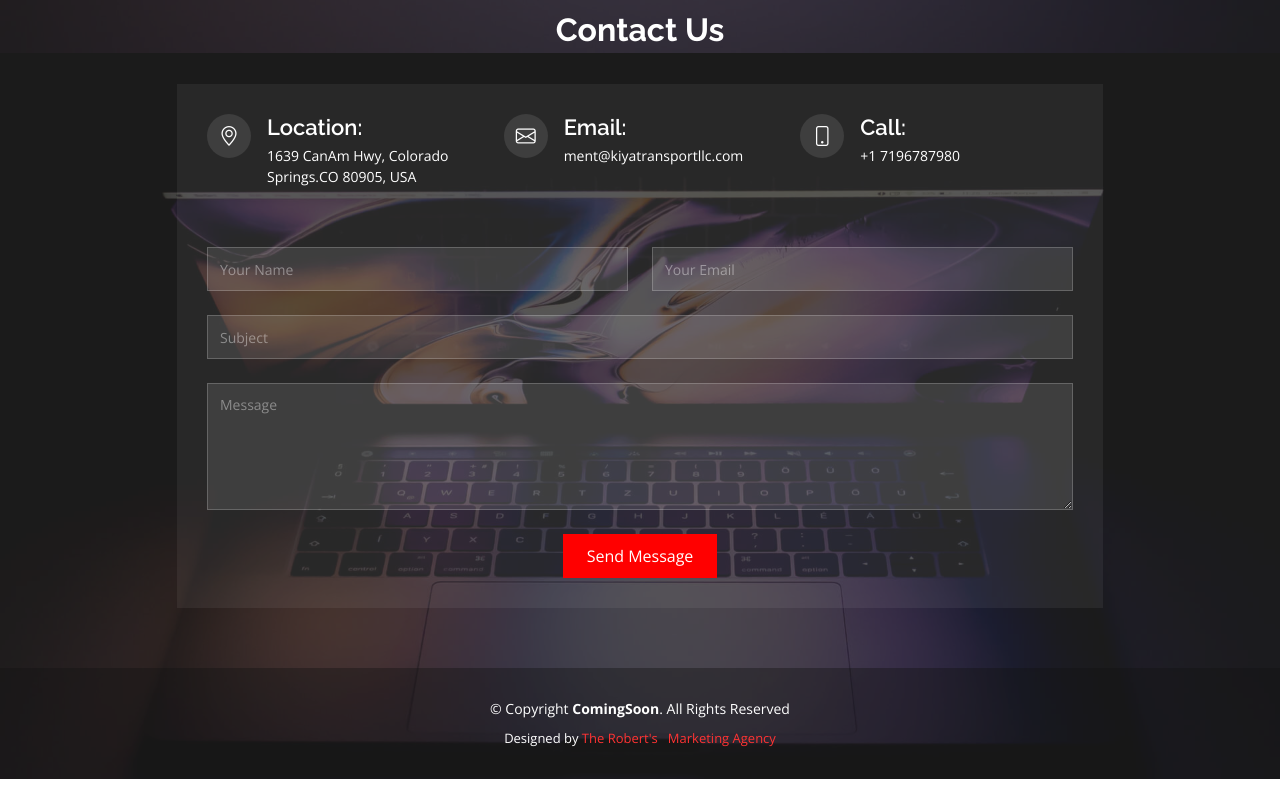
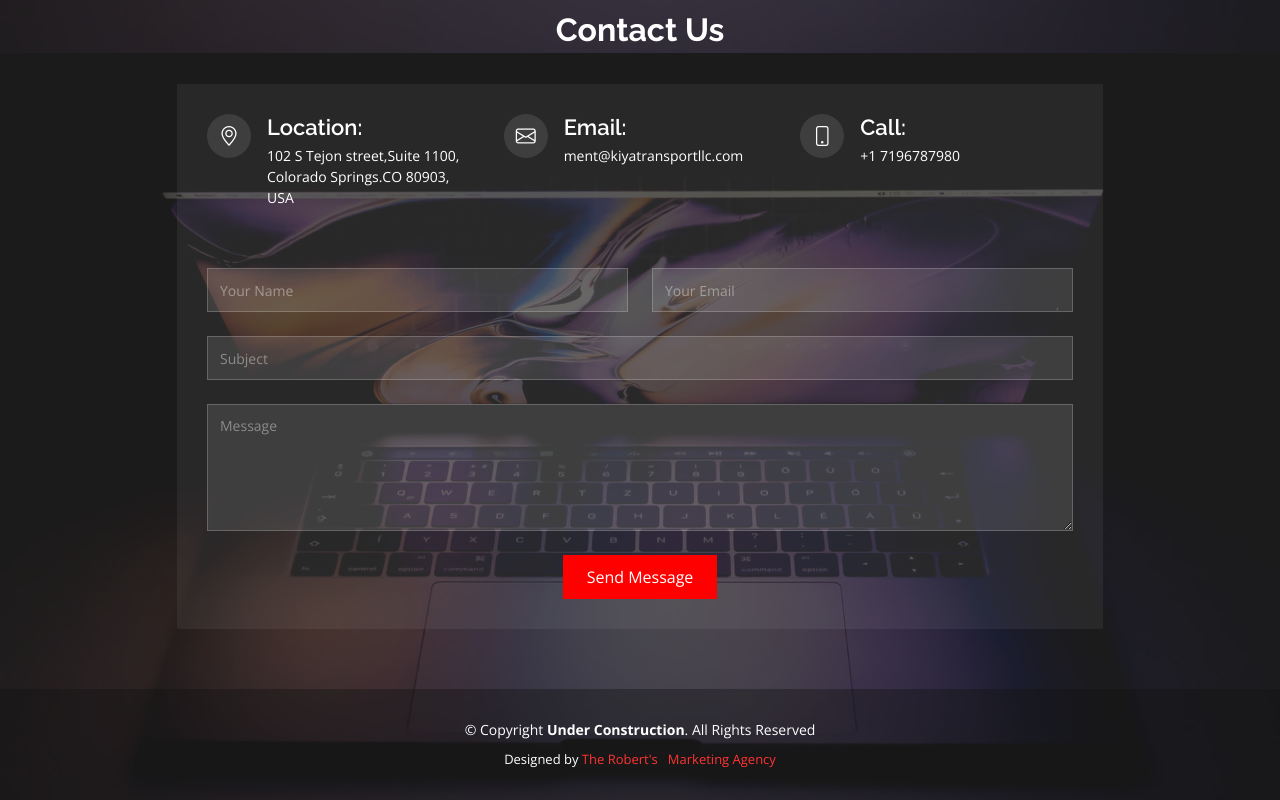
Before and after one commit to xman669/comingsoonkiyatransport-, a plain HTML site: page index.html in a window 1280 px wide. Shown: the part 795-1595 px from the top of the page. Before the commit the page ends 1574 px from the top, so only its background shows below. Drawn offline with nearby package versions, Linux system fonts and the light colour scheme; files whose address does not match are found by name.

Commit message:
Add files via upload

```diff
--- a/index.html
+++ b/index.html
@@ -62,7 +62,7 @@
                             <div class="row">
                                 <div class="col-lg-4 info"><i class="bi bi-geo-alt"></i>
                                     <h4>Location:</h4>
-                                    <p>1639 CanAm Hwy, Colorado Springs.CO 80905, USA</p>
+                                    <p>102 S Tejon street,Suite 1100,  Colorado Springs.CO 80903, USA</p>
                                 </div>
                                 <div class="col-lg-4 info mt-4 mt-lg-0"><i class="bi bi-envelope"></i>
                                     <h4>Email:</h4>
@@ -99,7 +99,7 @@
     </main>
     <footer id="footer">
         <div class="container">
-            <div class="copyright"><span> © Copyright </span><strong><span>ComingSoon</span></strong><span>. All Rights Reserved </span></div>
+            <div class="copyright"><span> © Copyright </span><strong><span>Under Construction</span></strong><span>. All Rights Reserved </span></div>
             <div class="credits"><span> Designed by </span><a href="https://www.therobertsllc.com">The Robert's&nbsp; &nbsp;Marketing Agency</a></div>
         </div>
     </footer><a class="d-flex justify-content-center align-items-center back-to-top" href="#"><i class="bi bi-arrow-up-short"></i></a>
```
